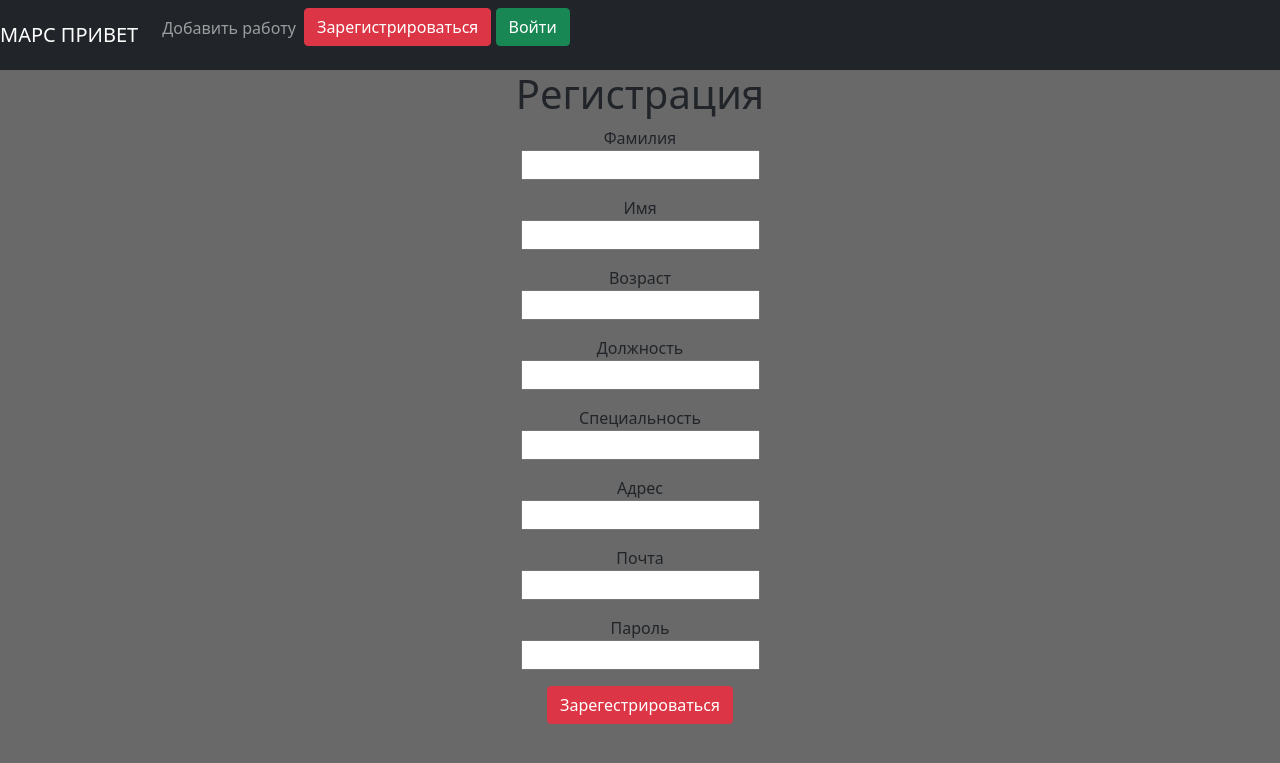
After one commit to Chew1ek/Mars_Site, a Flask app: page /register in a window 1280 px wide. The commit adds this page. Shown: the top 763 px of the page. Run offline with Flask 3, Linux system fonts and the light colour scheme.

Commit message:
Промежуточный этап создания приложения

```diff
--- /dev/null
+++ b/data/register.py
@@ -0,0 +1,15 @@
+from flask_wtf import FlaskForm
+from wtforms import *
+from wtforms.validators import DataRequired
+
+
+class RegisterForm(FlaskForm):
+    surname = StringField('Фамилия', validators=[DataRequired()])
+    name = StringField('Имя', validators=[DataRequired()])
+    age = IntegerField('Возраст', validators=[DataRequired()])
+    position = StringField('Должность', validators=[DataRequired()])
+    speciality = StringField('Специальность', validators=[DataRequired()])
+    address = StringField('Адрес', validators=[DataRequired()])
+    email = EmailField('Почта', validators=[DataRequired()])
+    password = PasswordField('Пароль', validators=[DataRequired()])
+    submit = SubmitField('Зарегестрироваться')
--- a/main.py
+++ b/main.py
@@ -4,6 +4,7 @@ from data.users import User
 from data.jobs import Jobs
 from flask_login import *
 from data.login import LoginForm
+from data.register import RegisterForm
 from data.job_form_module import JobForm
 from datetime import *
 
@@ -24,7 +25,10 @@ def logout():
 @app.route('/')
 @app.route('/index')
 def index():
-    return render_template('base.html')
+    db_sess = db_session.create_session()
+    jobs = db_sess.query(Jobs).all()
+    db_sess.commit()
+    return render_template('all_jobs.html', jobs=jobs)
 
 
 @app.route('/test')
@@ -66,6 +70,29 @@ def login():
     return render_template('login.html', title='Авторизация', form=form)
 
 
+@app.route('/register', methods=['GET', 'POST'])
+def register():
+    form = RegisterForm()
+    if form.validate_on_submit():
+        user = User()
+        db_sess = db_session.create_session()
+        user.surname = form.surname.data
+        user.name = form.name.data
+        user.age = form.age.data
+        user.position = form.position.data
+        user.speciality = form.speciality.data
+        user.address = form.address.data
+        user.email = form.email.data
+        user.set_password(form.password.data)
+        db_sess.add(user)
+        try:
+            db_sess.commit()
+        except Exception as e:
+            return render_template('register.html', title='Регистрация', form=form, message='Уже есть такой пользователь')
+        return redirect("/login")
+    return render_template('register.html', title='Регистрация', form=form)
+
+
 @app.route('/addjob', methods=['GET', 'POST'])
 def work():
     form = JobForm()
--- a/templates/base.html
+++ b/templates/base.html
@@ -25,7 +25,7 @@
     <a class="navbar-brand" href="/logout">{{ current_user.name }}</a>
 {% else %}
     <p align="right">
-        <a class="btn btn-primary " href="/register">Зарегистрироваться</a>
+        <a class="btn btn-danger " href="/register">Зарегистрироваться</a>
         <a class="btn btn-success" href="/login">Войти</a>
     </p>
 {% endif %}
--- a/templates/login.html
+++ b/templates/login.html
@@ -23,7 +23,7 @@
             {% endfor %}
         </p>
         <p>{{ form.remember_me() }} {{ form.remember_me.label }}</p>
-        <p>{{ form.submit(type="submit", class="btn btn-primary") }}</p>
+        <p>{{ form.submit(type="submit", class="btn btn-danger") }}</p>
         <div>{{ message }}</div>
     </form>
 {% endblock %}
--- /dev/null
+++ b/templates/register.html
@@ -0,0 +1,42 @@
+{% extends "base.html" %}
+
+{% block content %}
+    <h1 align="center">Регистрация</h1>
+    <form action="" method="post">
+        {{ form.hidden_tag() }}
+        <p align="center">
+            {{ form.surname.label }}<br>
+            {{ form.surname() }}<br>
+        </p>
+        <p align="center">
+            {{ form.name.label }}<br>
+            {{ form.name() }}<br>
+        </p>
+        <p align="center">
+            {{ form.age.label }}<br>
+            {{ form.age() }}<br>
+        </p>
+        <p align="center">
+            {{ form.position.label }}<br>
+            {{ form.position() }}<br>
+        </p>
+        <p align="center">
+            {{ form.speciality.label }}<br>
+            {{ form.speciality() }}<br>
+        </p>
+        <p align="center">
+            {{ form.address.label }}<br>
+            {{ form.address() }}<br>
+        </p>
+        <p align="center">
+            {{ form.email.label }}<br>
+            {{ form.email() }}<br>
+        </p>
+        <p align="center">
+            {{ form.password.label }}<br>
+            {{ form.password() }}<br>
+        </p>
+        <p align="center">{{ form.submit(type="submit", class="btn btn-danger") }}</p>
+        <div>{{ message }}</div>
+    </form>
+{% endblock %}
```
Also changed, not shown: templates/all_jobs.html (added, +30 -0 lines), db/blogs.db.
